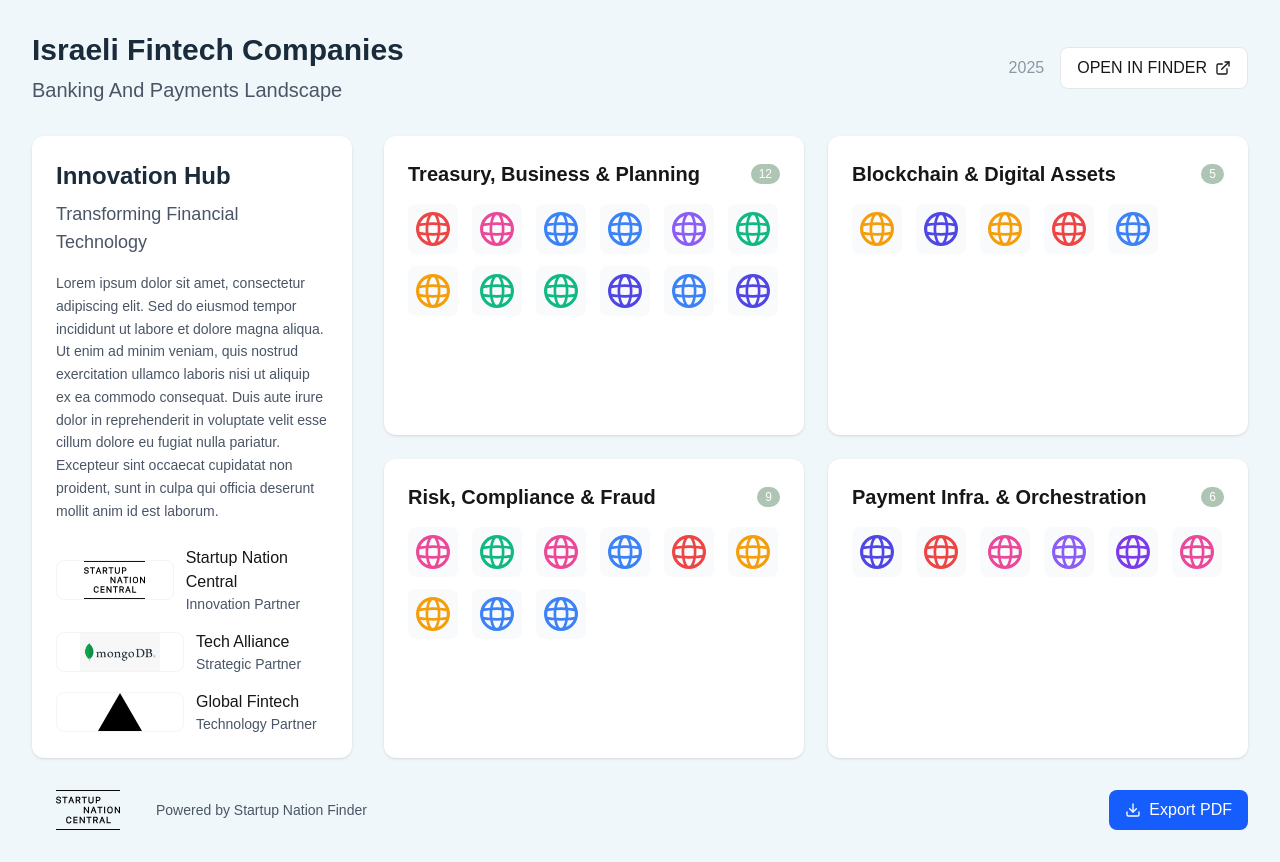
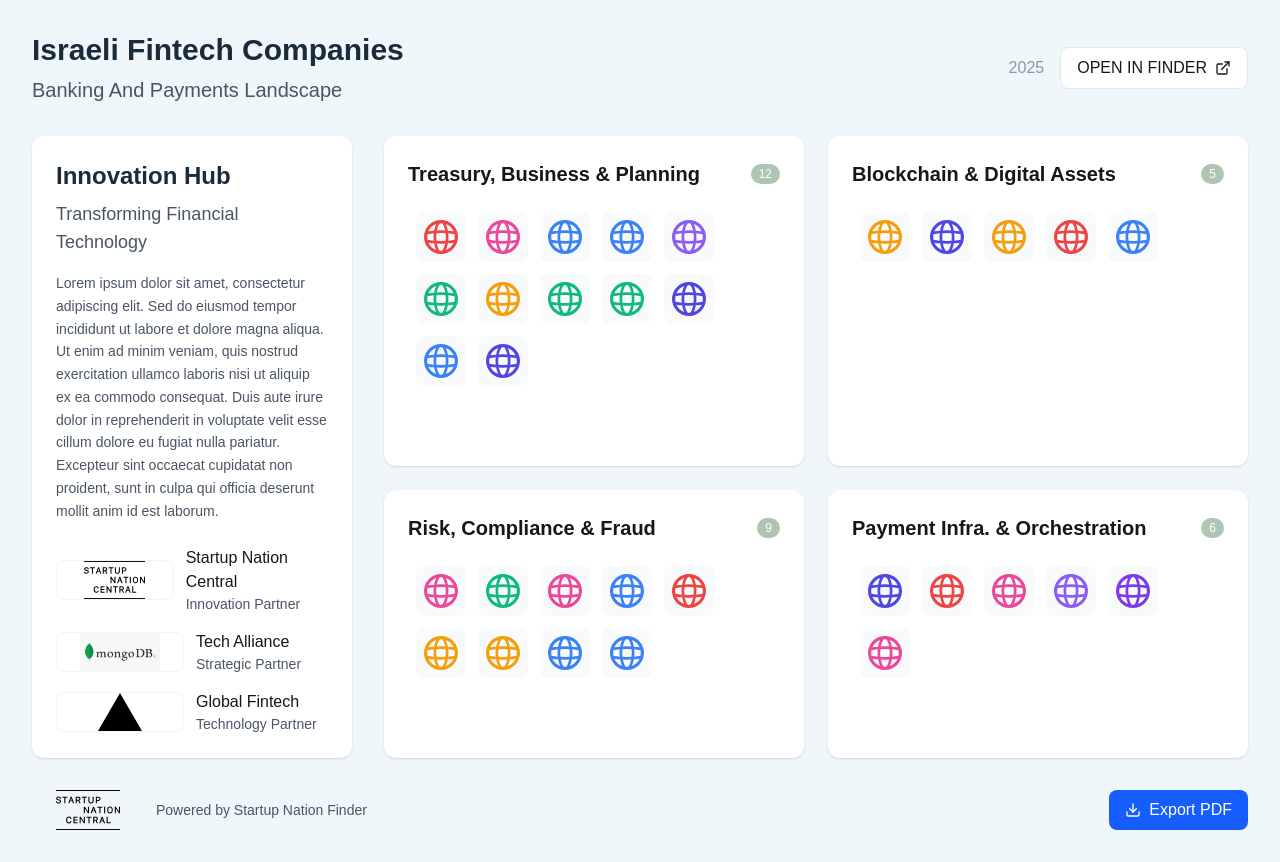
Before and after one commit to Tsipi/nextjs-boilerplate, a Next.js app: page /map in a window 1280 px wide. Built offline with nearby package versions, Linux system fonts and the light colour scheme.

Commit message:
dnd icons on each card

```diff
--- a/app/map/page.tsx
+++ b/app/map/page.tsx
@@ -4,7 +4,7 @@ import { useRef, useState } from 'react';
 import Image from "next/image";
 import Link from "next/link";
 import { categories } from '../data/companies';
-import { DragDropContext, Droppable, Draggable, DropResult } from 'react-beautiful-dnd';
+import { DragDropContext, Droppable, Draggable, DropResult, DroppableProvided, DraggableProvided, DroppableStateSnapshot, DraggableStateSnapshot } from '@hello-pangea/dnd';
 
 // Function to generate a color based on string
 function stringToColor(str: string) {
@@ -58,11 +58,51 @@ export default function MapPage() {
   const onDragEnd = (result: DropResult) => {
     if (!result.destination) return;
 
-    const items = Array.from(categoryList);
-    const [reorderedItem] = items.splice(result.source.index, 1);
-    items.splice(result.destination.index, 0, reorderedItem);
+    const { source, destination, type } = result;
 
-    setCategoryList(items);
+    if (type === 'category') {
+      const reorderedCategories = Array.from(categoryList);
+      const [removed] = reorderedCategories.splice(source.index, 1);
+      reorderedCategories.splice(destination.index, 0, removed);
+      setCategoryList(reorderedCategories);
+      return;
+    }
+
+    if (type === 'company') {
+      const newCategories = [...categoryList];
+      const sourceCategory = newCategories[parseInt(source.droppableId)];
+      const destCategory = newCategories[parseInt(destination.droppableId)];
+
+      if (source.droppableId === destination.droppableId) {
+        const companies = Array.from(sourceCategory.companies);
+        const [removed] = companies.splice(source.index, 1);
+        companies.splice(destination.index, 0, removed);
+
+        newCategories[parseInt(source.droppableId)] = {
+          ...sourceCategory,
+          companies,
+          count: companies.length
+        };
+      } else {
+        const sourceCompanies = Array.from(sourceCategory.companies);
+        const destCompanies = Array.from(destCategory.companies);
+        const [moved] = sourceCompanies.splice(source.index, 1);
+        destCompanies.splice(destination.index, 0, moved);
+
+        newCategories[parseInt(source.droppableId)] = {
+          ...sourceCategory,
+          companies: sourceCompanies,
+          count: sourceCompanies.length
+        };
+        newCategories[parseInt(destination.droppableId)] = {
+          ...destCategory,
+          companies: destCompanies,
+          count: destCompanies.length
+        };
+      }
+
+      setCategoryList(newCategories);
+    }
   };
 
   return (
@@ -162,12 +202,12 @@ export default function MapPage() {
 
           {/* Grid of Categories */}
           <DragDropContext onDragEnd={onDragEnd}>
-            <Droppable droppableId="categories" direction="horizontal">
-              {(provided) => (
+            <Droppable droppableId="categories" type="category" direction="vertical">
+              {(provided: DroppableProvided, snapshot: DroppableStateSnapshot) => (
                 <div
-                  className="flex-1 grid grid-cols-1 md:grid-cols-2 gap-6"
                   {...provided.droppableProps}
                   ref={provided.innerRef}
+                  className="flex-1 grid grid-cols-1 md:grid-cols-2 gap-6"
                 >
                   {categoryList.map((category, index) => (
                     <Draggable
@@ -175,7 +215,7 @@ export default function MapPage() {
                       draggableId={category.name}
                       index={index}
                     >
-                      {(provided, snapshot) => (
+                      {(provided: DraggableProvided, snapshot: DraggableStateSnapshot) => (
                         <div
                           ref={provided.innerRef}
                           {...provided.draggableProps}
@@ -183,9 +223,6 @@ export default function MapPage() {
                           className={`bg-white rounded-xl p-6 shadow-sm transition-shadow ${
                             snapshot.isDragging ? 'shadow-lg ring-2 ring-blue-500 ring-opacity-50' : ''
                           }`}
-                          style={{
-                            ...provided.draggableProps.style,
-                          }}
                         >
                           <div className="flex justify-between items-center mb-4">
                             <h3 className="text-xl font-semibold">{category.name}</h3>
@@ -193,12 +230,36 @@ export default function MapPage() {
                               {category.count}
                             </span>
                           </div>
-                          <div className="grid grid-cols-6 gap-3">
-                            {category.companies.map((company) => (
+                          <Droppable
+                            droppableId={`${index}`}
+                            type="company"
+                            direction="horizontal"
+                          >
+                            {(provided: DroppableProvided, snapshot: DroppableStateSnapshot) => (
                               <div
+                                ref={provided.innerRef}
+                                {...provided.droppableProps}
+                                className={`flex flex-wrap gap-3 min-h-[60px] p-2 rounded-lg transition-colors ${
+                                  snapshot.isDraggingOver ? 'bg-blue-50' : ''
+                                }`}
+                              >
+                                {category.companies.map((company, companyIndex) => (
+                                  <Draggable
                                     key={company.id}
-                                className="w-[50px] h-[50px] bg-gray-50 rounded-lg flex items-center justify-center hover:bg-gray-100 transition-colors cursor-pointer group relative"
-                                title={company.name}
+                                    draggableId={company.id}
+                                    index={companyIndex}
+                                  >
+                                    {(provided: DraggableProvided, snapshot: DraggableStateSnapshot) => (
+                                      <div
+                                        ref={provided.innerRef}
+                                        {...provided.draggableProps}
+                                        {...provided.dragHandleProps}
+                                        style={{
+                                          ...provided.draggableProps.style,
+                                        }}
+                                        className={`w-[50px] h-[50px] bg-gray-50 rounded-lg flex items-center justify-center hover:bg-gray-100 transition-all cursor-move group relative ${
+                                          snapshot.isDragging ? 'shadow-lg ring-2 ring-blue-500 ring-opacity-50 scale-105 z-50' : ''
+                                        }`}
                                       >
                                         <div className="relative w-full h-full">
                                           <GlobeIcon color={stringToColor(company.name)} />
@@ -209,8 +270,13 @@ export default function MapPage() {
                                           </span>
                                         </div>
                                       </div>
+                                    )}
+                                  </Draggable>
                                 ))}
+                                {provided.placeholder}
                               </div>
+                            )}
+                          </Droppable>
                         </div>
                       )}
                     </Draggable>
--- a/package.json
+++ b/package.json
@@ -9,6 +9,7 @@
     "lint": "next lint"
   },
   "dependencies": {
+    "@hello-pangea/dnd": "^18.0.1",
     "@react-pdf/renderer": "^4.3.0",
     "@vercel/speed-insights": "^1.2.0",
     "next": "15.2.4",
```
Also changed, not shown: 1 other file (tests, documents, lock files or other folders). Lines whose indentation alone changed are shown as unchanged.
